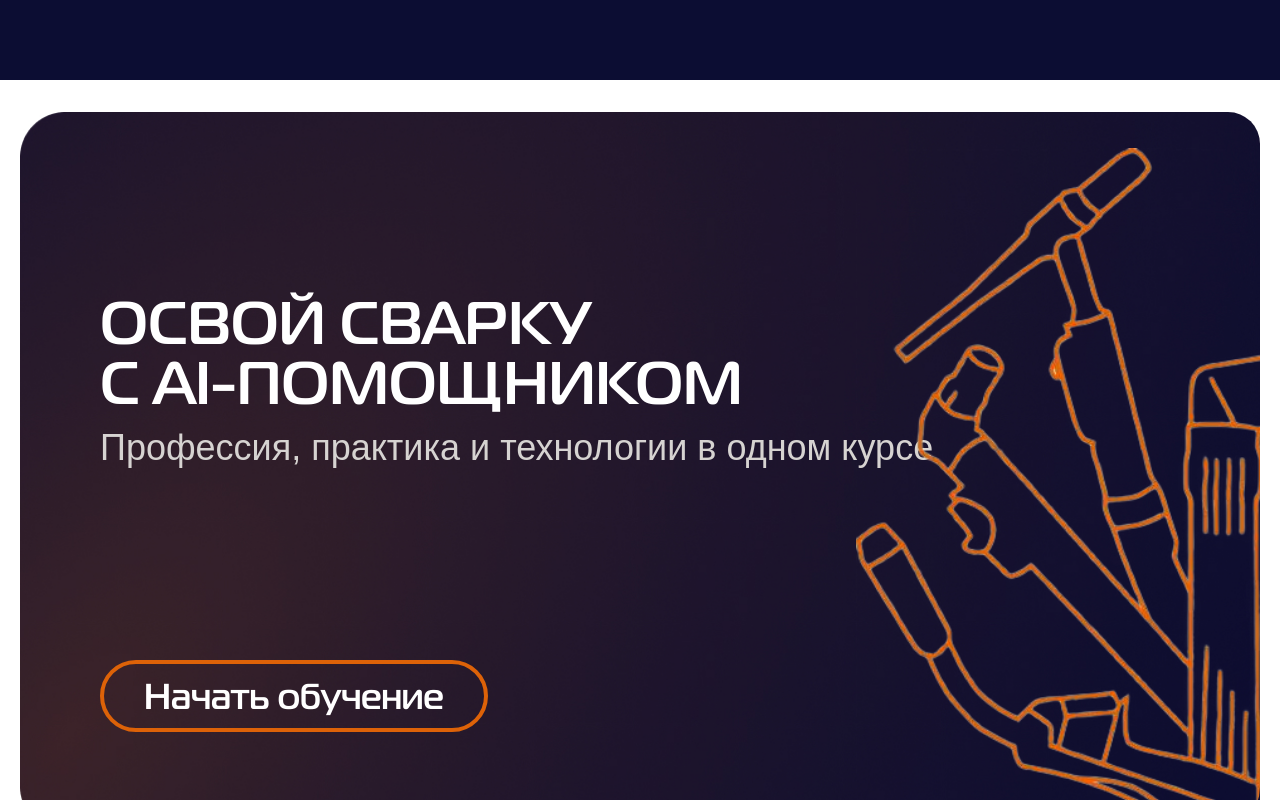
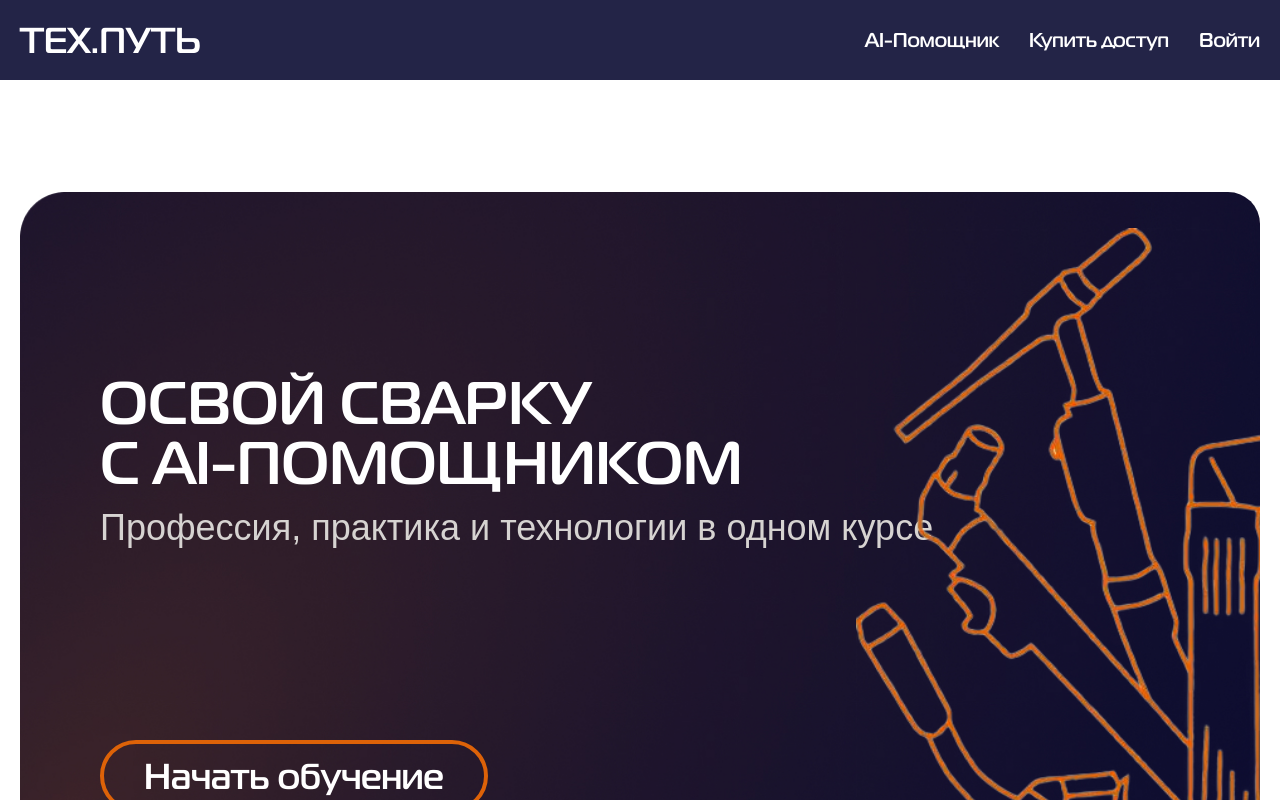
Before and after one commit to steamnosmoke/techput, a React (Vite) app: page / in a window 1280 px wide. Shown: the top 800 px of the page. Built offline with nearby package versions, Linux system fonts and the light colour scheme.

Commit message:
Доработки верстки

```diff
--- a/src/app/routes/index.tsx
+++ b/src/app/routes/index.tsx
@@ -9,6 +9,7 @@ const Course = lazy(() => import("../../pages/Course"));
 
 export default function RoutesComponent() {
   return (
+    <div className="pt-20 max-sm:pt-16">
       <Routes>
         <Route path="/" element={<Home />} />
         <Route path="/profile" element={<Profile />} />
@@ -16,5 +17,6 @@ export default function RoutesComponent() {
         <Route path="/buy-access" element={<BuyCourse />} />
         <Route path="/course" element={<Course />} />
       </Routes>
+    </div>
   );
 }
--- a/src/features/Header/index.tsx
+++ b/src/features/Header/index.tsx
@@ -10,9 +10,14 @@ export default function Header() {
   const toggleMenu = useMenuStore((s) => s.toggleMenu);
 
   return (
-    <div className="w-screen h-20 max-sm:h-16 bg-deepBlue fixed z-1000 top-0">
+    <header
+      className="fixed top-0 left-0 w-full h-20 max-sm:h-16
+bg-deepBlue/90 backdrop-blur-md
+pt-[env(safe-area-inset-top)]
+z-50"
+    >
       <div className="container h-full flex items-center justify-between relative">
-        <div className="fixed top-0 left-0 w-screen h-20 max-sm:h-16 bg-deepBlue z-[1000] pt-[env(safe-area-inset-top)]"/>
+        {/* <div className="fixed top-0 left-0 w-screen h-20 max-sm:h-16 bg-deepBlue z-[1000] pt-[env(safe-area-inset-top)]" /> */}
         <Link to="/" className="cursor-pointer" onClick={toggleMenu}>
           <p className="text-4xl max-sm:text-xl font-nk! text-white uppercase">
             Тех.Путь
@@ -44,6 +49,6 @@ export default function Header() {
           <Burger />
         </div>
       </div>
-    </div>
+    </header>
   );
 }
```
Lines whose indentation alone changed are shown as unchanged.
